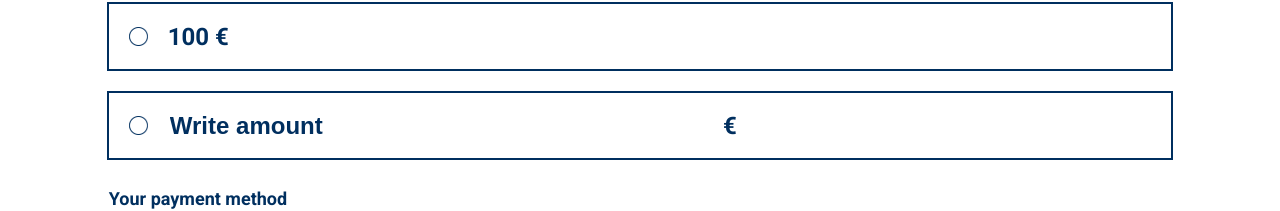
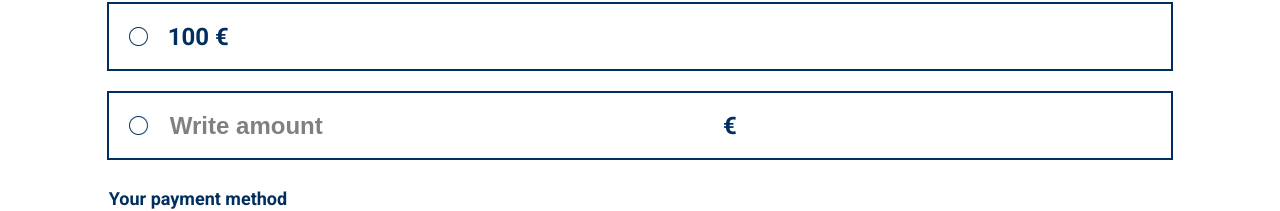
Before and after one commit to michelmnds/fliz-pay-mockup, a React (Vite) app: page / in a window 1280 px wide. Shown: the part 244-455 px from the top of the page. Built offline with nearby package versions, Linux system fonts and the light colour scheme; no server answers.

Commit message:
fix: input heigh

```diff
--- a/src/style.css
+++ b/src/style.css
@@ -32,15 +32,16 @@
 .amountInput{
     border: none;
     outline: none;
-    height: 60px;
+    height: 20px;
     width: 50%;
     font-size: 24px;
-    color: #002F5F;
+    color: grey;
     font-weight: bolder;
+    z-index: -1;
 }
 .amountInput::placeholder{
     font-size: 24px;
-    color: #002F5F;
+    color: grey;
 }
 .input {
     width: 100%;
@@ -50,6 +51,7 @@
     align-items: center;
     justify-content: start;
     gap: 20px;
+    z-index: 2;
 }
 .circle{
     width: 19px;
```
